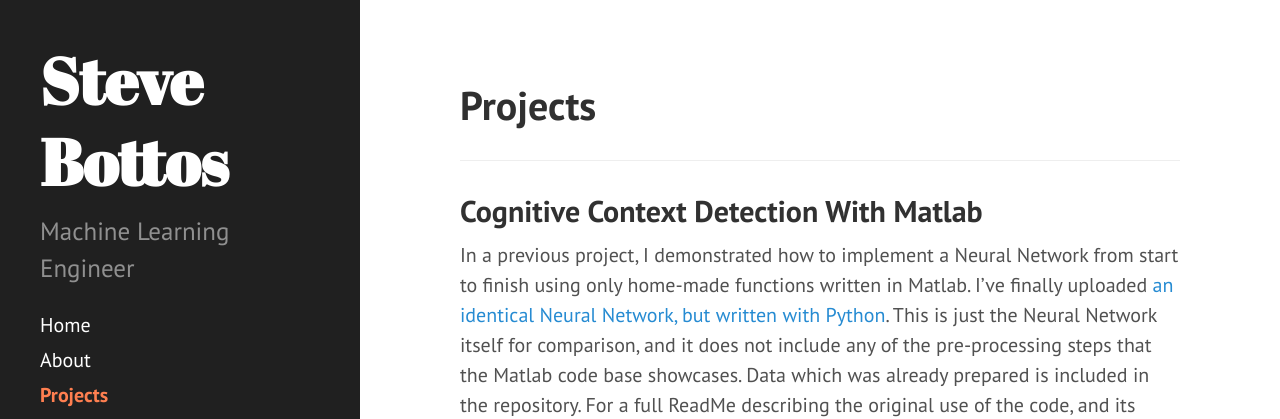
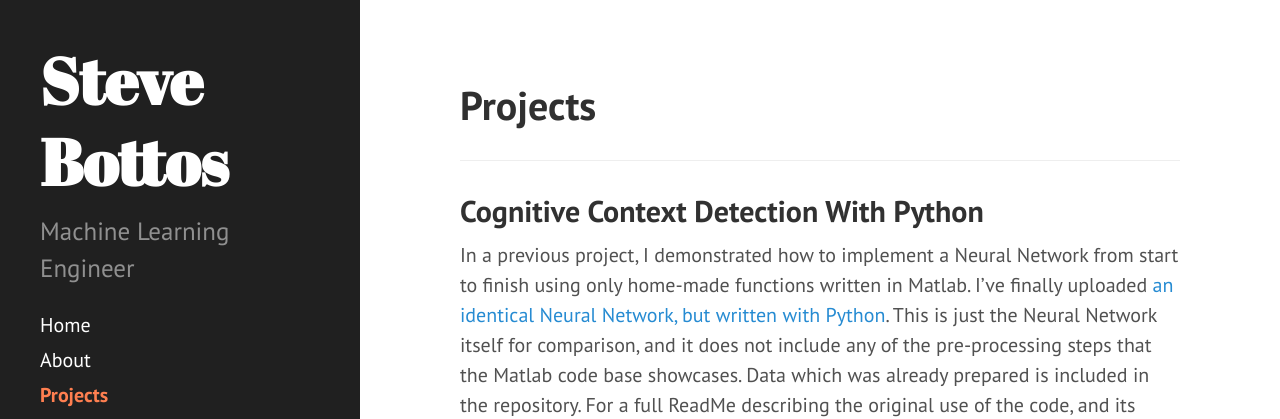
Before and after one commit to stevebottos/stevebottos.github.io, a Jekyll site: the page built from projects.md, in a window 1280 px wide and 900 px high. Shown: the top 419 px of the window. Built offline with Jekyll 4.4.1, drawn with Linux system fonts in a browser that asks for light colours.

Commit message:
Update projects.md

```diff
--- a/projects.md
+++ b/projects.md
@@ -3,7 +3,7 @@ layout: page
 title: Projects
 ---
 ---
-## Cognitive Context Detection With Matlab
+## Cognitive Context Detection With Python
 In a previous project, I demonstrated how to implement a Neural Network from start to finish using only home-made functions written in Matlab. I've finally uploaded [an identical Neural Network, but written with Python](https://github.com/stevebottos/PYTHON-Cognitive-State-Detection). This is just the Neural Network itself for comparison, and it does not include any of the pre-processing steps that the Matlab code base showcases. Data which was already prepared is included in the repository. For a full ReadMe describing the original use of the code, and its applications, check the <a href="https://github.com/stevebottos/MATLAB-Cognitive-State-Detection" target="_blank">original Matlab repository</a>.
 > **Key Concepts**: Python (Numpy/Scipy/Matplotlib/Pandas), Machine Learning, Neural Networks, Data Science
 
```
